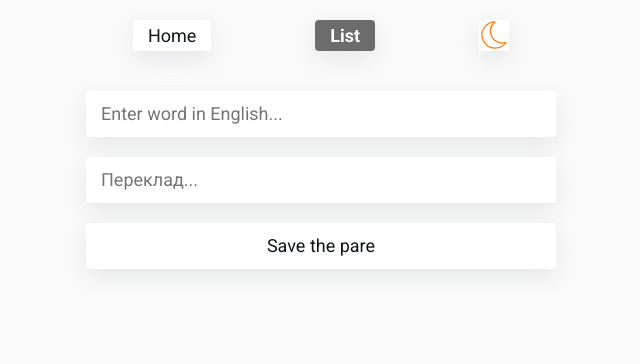
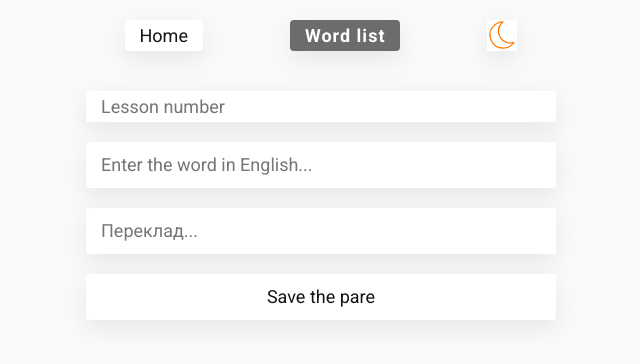
Before and after one commit to dmitriykosenkov/vocabulary, a React (Create React App) app: page /list in a window 1280 px wide. Shown: the top 364 px of the page, without its empty margins (319-959 px from the left). Built offline with nearby package versions, Linux system fonts and the light colour scheme.

Commit message:
adding lesson number

```diff
--- a/src/components/Form/Form.jsx
+++ b/src/components/Form/Form.jsx
@@ -1,38 +1,45 @@
 import { useState } from "react";
-import { v4 as uuidv4 } from 'uuid';
+import { v4 as uuidv4 } from "uuid";
 import s from "./Form.module.scss";
 
-const createWordItem = (en, ukr) => {
+const createWordItem = (en, ukr, lesson = 0) => {
    return {
       id: uuidv4(),
       en,
       ukr,
+      lesson,
    };
 };
 const Form = ({ list, setList, valueEn, setValueEn }) => {
    const [valueUkr, setValueUkr] = useState("");
+   const [lessonNumber, setLessonNumber] = useState(0);
 
    const handleSubmit = (en, ukr) => {
-      const newWord = createWordItem(en, ukr);
+      const newWord = createWordItem(en, ukr, lessonNumber);
       setList([...list, newWord]);
       localStorage.setItem("vocabluary", JSON.stringify([...list, newWord]));
-
-
       setValueEn("");
       setValueUkr("");
    };
    return (
       <div className={s.formBody}>
+         <input
+            id="num"
+            type="number"
+            value={lessonNumber === 0 ? null : lessonNumber}
+            placeholder="Lesson number"
+            onChange={(e) => setLessonNumber(e.target.value)}
+         />
          <div className={s.formItem}>
             <input
                className={s.formInput}
                value={valueEn}
                type="text"
-               placeholder="Enter word in English..."
+               placeholder="Enter the word in English..."
                onChange={(e) => setValueEn(e.target.value)}
             />
          </div>
-         <div  className={s.formItem}>
+         <div className={s.formItem}>
             <input
                className={s.formInput}
                disabled={!valueEn}
@@ -43,12 +50,13 @@ const Form = ({ list, setList, valueEn, setValueEn }) => {
             />
          </div>
          <button
-         className={s.formBtn}
+            className={s.formBtn}
             type="submit"
-            // value="Save the pare"
             disabled={!valueUkr}
             onClick={() => handleSubmit(valueEn, valueUkr)}
-         >Save the pare</button>
+         >
+            Save the pare
+         </button>
       </div>
    );
 };
--- a/src/components/Form/Form.module.scss
+++ b/src/components/Form/Form.module.scss
@@ -3,8 +3,8 @@
    flex-direction: column;
    gap: 20px;
 }
+
 .formItem {
-
    border-radius: 3px;
 }
 .formInput {
--- a/src/components/WordItem/WordItem.jsx
+++ b/src/components/WordItem/WordItem.jsx
@@ -14,10 +14,12 @@ const WordItem = ({ item, deleteItem, editItem }) => {
    return (
       <li key={item.id} className={s.bodyItem}>
          {!editMode ? (
-            <div>
+            <div className={s.bodyInner}>
+               <div className={s.lessonNumber}>{item.lesson}</div>
                <div className={s.textItem}>
                   <span>{item.en}</span> - {item.ukr}
                </div>
+               <div className={s.actions}>
                   <button className={s.buttonItem} onClick={() => setEditMode(true)}>Edit</button>
                   <button
                      className={s.buttonItem}
@@ -25,6 +27,7 @@ const WordItem = ({ item, deleteItem, editItem }) => {
                   >
                      Delete
                   </button>
+               </div >
             </div>
          ) : (
             <div className={s.editMode}>
--- a/src/components/WordItem/WordItem.module.scss
+++ b/src/components/WordItem/WordItem.module.scss
@@ -8,18 +8,30 @@
       margin-bottom: 10px;
    }
 }
+.bodyInner {
+   display: flex;
+   flex-direction: column;
+}
 body[data-theme="light"] .bodyItem  {
    background-color: $color-el-light;
 }
 body[data-theme="dark"] .bodyItem  {
    background-color: $color-el-light;
 }
+.lessonNumber {
+   font-weight: 300;
+   font-size: 14px;
+}
 .textItem {
+   text-align: center;
    margin-bottom: 10px;
    span {
       font-style: italic;
       font-weight: 600;
    }
+}
+.actions {
+   text-align: center;
 }
 .editMode {
    display: grid;
--- a/src/index.scss
+++ b/src/index.scss
@@ -1,4 +1,4 @@
-@import url("https://fonts.googleapis.com/css?family=Roboto:regular,700&display=swap");
+@import url("https://fonts.googleapis.com/css?family=Roboto:300,regular,700&display=swap");
 @import "./vars";
 
 
@@ -23,7 +23,6 @@ body[data-theme="light"] {
    color: $color-bg-light;
    input,button {
       background-color: $color-ui-base-light;
-      // background-color: #0584f2;
       color: $color-light;
       box-shadow: $shadow-light;
       padding: 5px 15px;
@@ -34,7 +33,6 @@ body[data-theme="dark"] {
    color: $color-bg-dark;
    input,button {
       background-color: $color-ui-base-dark;
-      // background-color: #0584f2;
       color: $color-dark;
       box-shadow: $shadow-dark;
       padding: 5px 15px;
--- a/src/routes/root.jsx
+++ b/src/routes/root.jsx
@@ -53,7 +53,7 @@ export const Root = () => {
                         isActive ? s.navbarItemActive : s.navbarItem
                      }
                   >
-                     List
+                     Word list
                   </NavLink>
 
                   <button className={s.themeBtn} onClick={toggleTheme}>
--- a/src/routes/root.module.scss
+++ b/src/routes/root.module.scss
@@ -46,6 +46,7 @@ body[data-theme="dark"] .navbarItem {
    justify-content: center;
    border-radius: 4px;
    color: rgb(255, 255, 255);
+   letter-spacing: 1px;
    font-weight: 700;
    background-color: rgba(20, 20, 20, 0.615);
    transition: ease all 0.3s;
@@ -71,7 +72,5 @@ body[data-theme="dark"] .navbarItemActive {
 }
 .body {
    width: 100%;
-   border-radius: 10px;
-   text-align: center;
    padding: 20px 0;
 }
```
Lines whose indentation alone changed are shown as unchanged.
